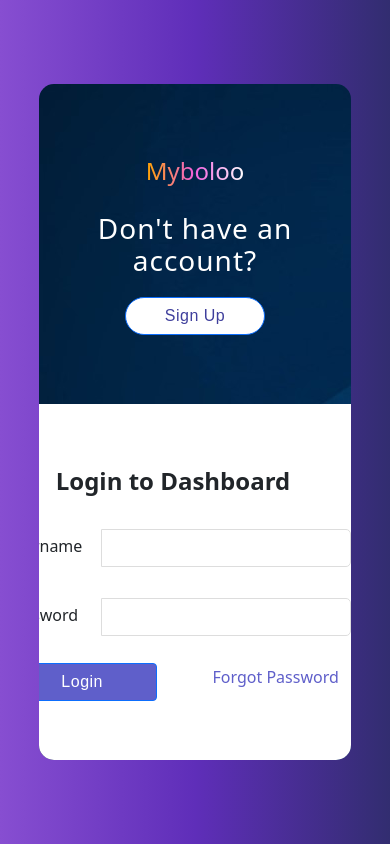
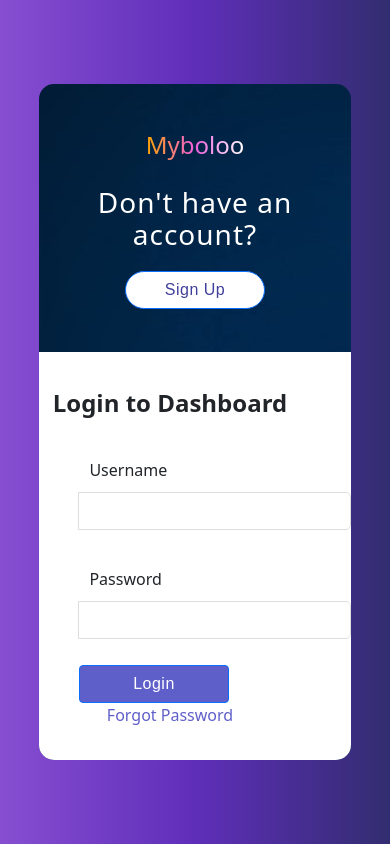
Before and after one commit to ankit11hab/myBolooTeach, a Django app: page /login/ in a window 390 px wide. Run offline with Django 3.2, Linux system fonts and the light colour scheme; some libraries are stand-ins or nearby versions.

Commit message:
Made login, register page perfectly responsive to mobile view

```diff
--- a/users/templates/users/login.html
+++ b/users/templates/users/login.html
@@ -63,7 +63,9 @@
         font-size: 1em;
         /* border-radius: 5px 0 0 5px; */
         margin: 0;
-        padding: 5px;
+        padding: 7px;
+        height:100%;
+
     }
 
     .btn {
@@ -147,6 +149,29 @@
         }
 
     }
+
+    @media screen and (max-width:474px){
+        .input-field{
+            width:60%;
+           align-items: center;
+           margin:0 auto;
+           /* overflow: hidden; */
+            /* color:red;  */
+        }
+        .input-field .label{
+            margin-right: 110%;
+            font-weight: 500;
+            text-align: left;
+
+        }
+        .input-username-password{
+            width:70vw;
+        }
+
+        .container-child-right{
+            padding:auto;
+        }
+    }
 </style>
 
 <div class="container">
@@ -169,19 +194,19 @@
             <span id="heading" style="font-weight: bold;">Login to Dashboard</span>
             <form method="POST" action="">
                 {% csrf_token %}
-                <div class="mb-3 input-field" style="margin-top: 30px;">
+                <div class="mb-3 input-field" style="margin-top: 30px;flex-wrap:wrap;">
                     <div class="label">
-                        <div>Username</div>
+                        Username
                     </div>
                     <div>{{ form.username|add_class:'input-username-password' }}</div>
                 </div>
-                <div class="mb-3 input-field" style="margin-top: 30px;">
+                <div class="mb-3 input-field" style="margin-top: 30px;flex-wrap:wrap;">
                     <div class="label">
-                        <div>Password</div>
+                        Password
                     </div>
                     <div> {{ form.password|add_class:'input-username-password' }}</div>
                 </div>
-                <div class="input-field">
+                <div class="input-field" style="flex-wrap: wrap;">
                     <div><button class="btn btn-primary" type="submit">Login</button></div>
                     <div class="forgot-pass" style="font-weight: 500;color:rgb(95, 95, 202);">
                         <a href="{% url 'password_reset'%}" style="text-decoration: none;color:rgb(95, 95, 202)">Forgot
```
Also changed, not shown: users/templates/users/register.html (+29 -6 lines).
